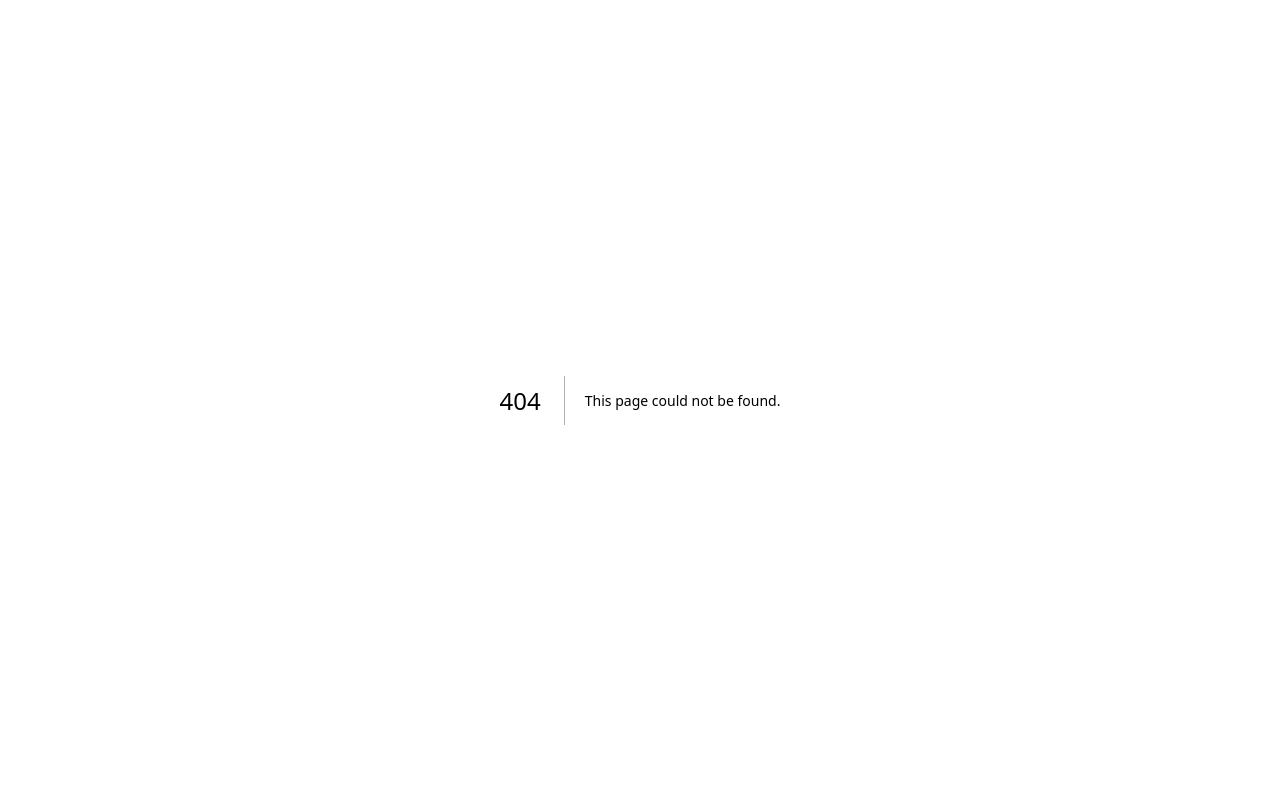
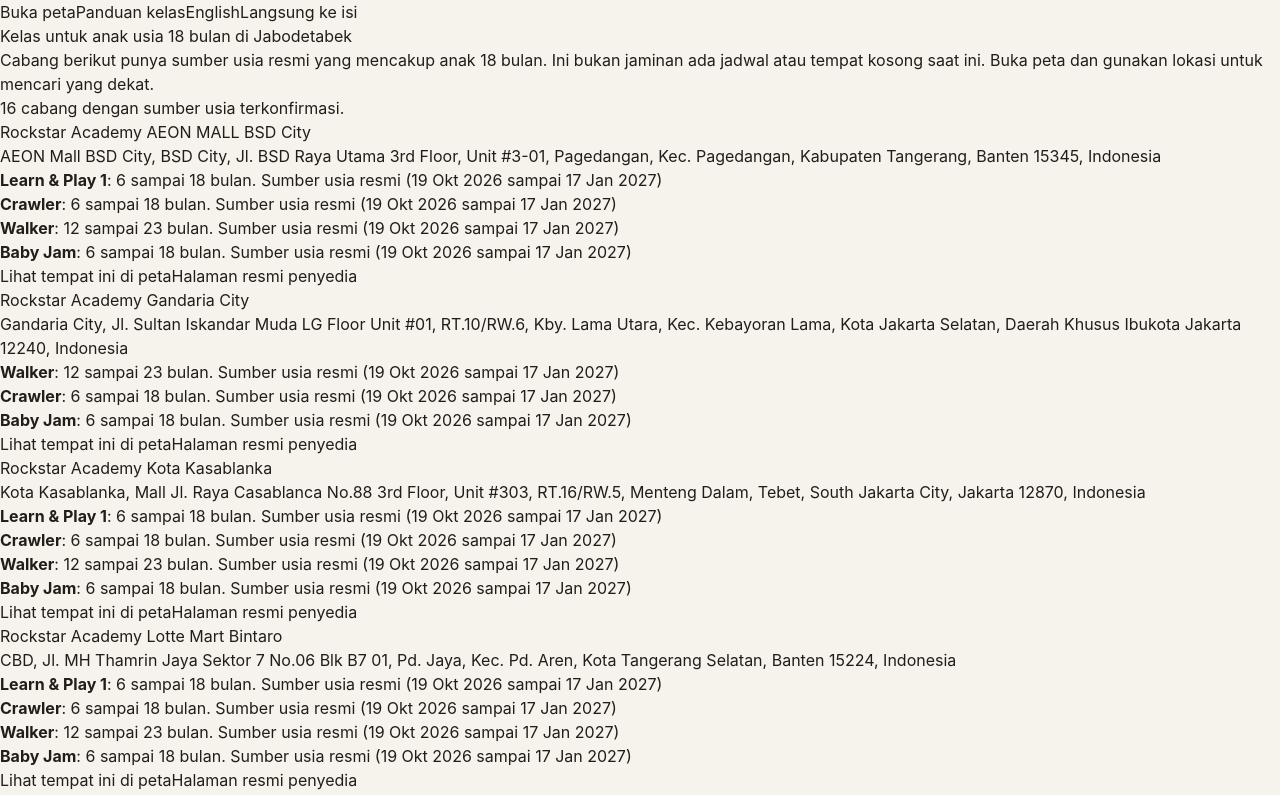
Before and after one commit to Derryl-Ditra/map-explora, a Next.js app: page /id/for/18-month-old/ in a window 1280 px wide. Before the commit this address had no page. Shown: the top 795 px of the page. Built offline with nearby package versions, Linux system fonts and the light colour scheme.

Commit message:
Implement dynamic page generation for job guides

```diff
--- /dev/null
+++ b/src/app/id/for/[slug]/page.tsx
@@ -0,0 +1,9 @@
+import type {Metadata} from 'next';
+import {GuideShell, JobGuide} from '@/components/GuideContent';
+import {jobPages, guideMetadata} from '@/utils/bilingual';
+import {notFound} from 'next/navigation';
+const lang='id' as 'en' | 'id';
+export const dynamicParams=false;
+export function generateStaticParams(){return jobPages(lang).map(j=>({slug:j.slug}));}
+export async function generateMetadata({params}:{params:Promise<{slug:string}>}):Promise<Metadata>{const {slug}=await params;const j=jobPages(lang).find(j=>j.slug===slug);if(!j)return {};const path='/for/'+slug+'/';const descriptions=lang==='id'?{age:'Cabang dengan sumber usia resmi untuk anak 18 bulan. Konfirmasi jadwal dan tempat kosong langsung.',price:'Biaya kelas belum terverifikasi. Cek rincian biaya yang perlu diminta langsung ke cabang.',weather:'Kondisi dalam ruangan belum terverifikasi. Gunakan daftar pertanyaan sebelum berangkat saat hujan.'}:{age:'Branches with official age evidence for an18 month old. Confirm schedules and spaces directly.',price:'Class prices are not verified. Use a checklist to request a full quote from the branch.',weather:'Indoor conditions are not verified. Check these questions before travelling in the rain.'};return guideMetadata(lang,path,j.title,descriptions[j.kind as keyof typeof descriptions]);}
+export default async function Page({params}:{params:Promise<{slug:string}>}){const {slug}=await params;if(!jobPages(lang).some(j=>j.slug===slug))notFound();return <GuideShell lang={lang} path={'/for/'+slug+'/'}><JobGuide slug={slug} lang={lang}/></GuideShell>;}
```
